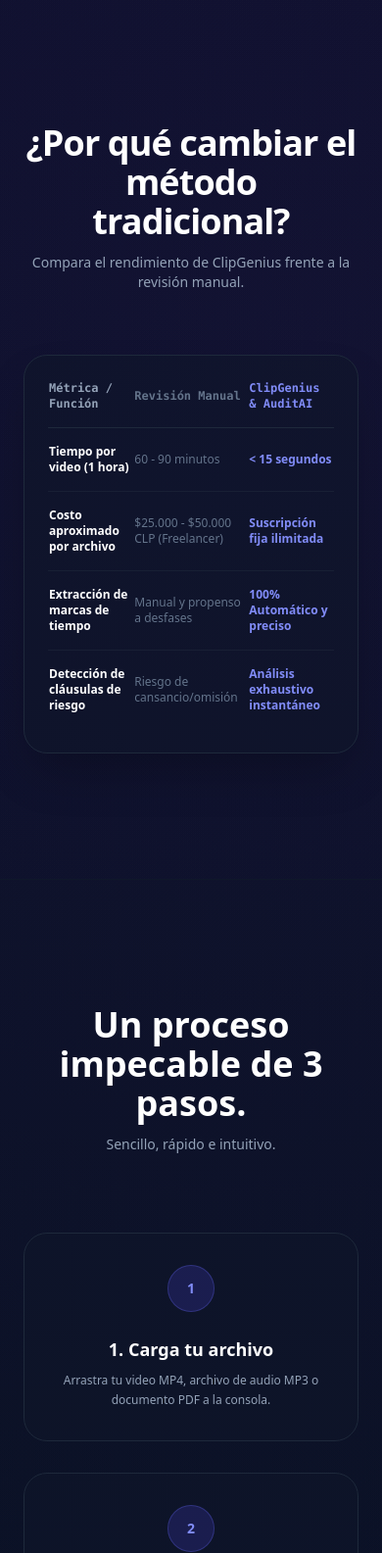
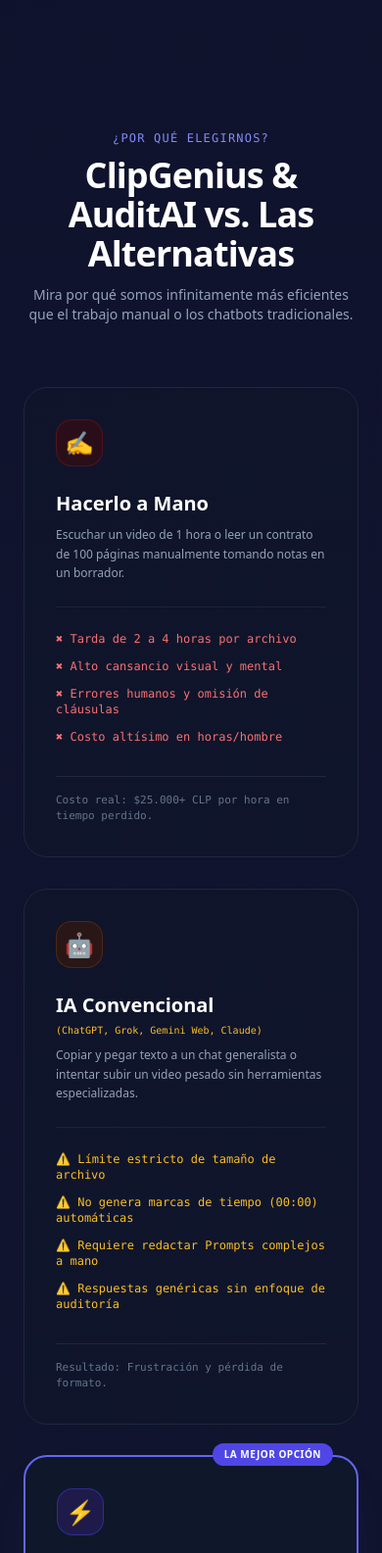
Before and after one commit to punopipu/clipgenius-saas, a plain HTML site: page index.html in a window 390 px wide. Shown: the part 4970-6555 px from the top of the page at 98% size. Drawn offline with nearby package versions, Linux system fonts and the light colour scheme.

Commit message:
Update index.html

```diff
--- a/index.html
+++ b/index.html
@@ -48,7 +48,7 @@
       <nav class="hidden lg:flex items-center gap-8 text-sm text-slate-400 font-medium">
         <a href="#soluciones" class="hover:text-white transition">Soluciones</a>
         <a href="#caracteristicas" class="hover:text-white transition">Módulos</a>
-        <a href="#comparativa" class="hover:text-white transition">Ventajas</a>
+        <a href="#por-que-elegirnos" class="hover:text-white transition">Comparativa</a>
         <a href="#como-funciona" class="hover:text-white transition">Cómo funciona</a>
         <a href="#testimonios" class="hover:text-white transition">Casos</a>
         <a href="#planes" class="hover:text-white transition">Precios</a>
@@ -224,12 +224,90 @@
       </div>
     </section>
 
-    <!-- 5. TABLA COMPARATIVA -->
-    <section id="comparativa" class="w-full py-32 px-6">
+    <!-- 5. SECCIÓN COMPARATIVA DE 3 VÍAS -->
+    <section id="por-que-elegirnos" class="w-full py-32 px-6 border-t border-slate-900 bg-slate-900/40">
+      <div class="max-w-6xl mx-auto space-y-16">
+
+        <div class="reveal-on-scroll text-center max-w-3xl mx-auto">
+          <span class="text-xs font-mono text-indigo-400 uppercase tracking-widest">¿Por qué elegirnos?</span>
+          <h2 class="text-4xl font-extrabold text-white tracking-tight mt-2">ClipGenius & AuditAI vs. Las Alternativas</h2>
+          <p class="text-slate-400 text-sm mt-3 font-light">Mira por qué somos infinitamente más eficientes que el trabajo manual o los chatbots tradicionales.</p>
+        </div>
+
+        <div class="grid md:grid-cols-3 gap-8">
+
+          <!-- Opción 1: Trabajo Manual -->
+          <div class="reveal-on-scroll bg-slate-900/60 border border-slate-800 p-8 rounded-3xl flex flex-col justify-between">
+            <div>
+              <div class="w-12 h-12 rounded-2xl bg-red-950/50 border border-red-800/40 text-red-400 flex items-center justify-center text-2xl mb-6">✍️</div>
+              <h3 class="text-xl font-bold text-white mb-2">Hacerlo a Mano</h3>
+              <p class="text-slate-400 text-xs leading-relaxed mb-6">
+                Escuchar un video de 1 hora o leer un contrato de 100 páginas manualmente tomando notas en un borrador.
+              </p>
+              <ul class="text-xs text-slate-400 space-y-3 font-mono border-t border-slate-800/80 pt-6">
+                <li class="flex items-center gap-2 text-red-400">✖ Tarda de 2 a 4 horas por archivo</li>
+                <li class="flex items-center gap-2 text-red-400">✖ Alto cansancio visual y mental</li>
+                <li class="flex items-center gap-2 text-red-400">✖ Errores humanos y omisión de cláusulas</li>
+                <li class="flex items-center gap-2 text-red-400">✖ Costo altísimo en horas/hombre</li>
+              </ul>
+            </div>
+            <p class="text-[11px] font-mono text-slate-500 mt-8 pt-4 border-t border-slate-800">
+              Costo real: $25.000+ CLP por hora en tiempo perdido.
+            </p>
+          </div>
+
+          <!-- Opción 2: IA Convencional -->
+          <div class="reveal-on-scroll bg-slate-900/60 border border-slate-800 p-8 rounded-3xl flex flex-col justify-between">
+            <div>
+              <div class="w-12 h-12 rounded-2xl bg-amber-950/50 border border-amber-800/40 text-amber-400 flex items-center justify-center text-2xl mb-6">🤖</div>
+              <h3 class="text-xl font-bold text-white mb-2">IA Convencional</h3>
+              <span class="text-[10px] text-amber-400 font-mono block -mt-1 mb-2">(ChatGPT, Grok, Gemini Web, Claude)</span>
+              <p class="text-slate-400 text-xs leading-relaxed mb-6">
+                Copiar y pegar texto a un chat generalista o intentar subir un video pesado sin herramientas especializadas.
+              </p>
+              <ul class="text-xs text-slate-400 space-y-3 font-mono border-t border-slate-800/80 pt-6">
+                <li class="flex items-center gap-2 text-amber-400">⚠️ Límite estricto de tamaño de archivo</li>
+                <li class="flex items-center gap-2 text-amber-400">⚠️ No genera marcas de tiempo (00:00) automáticas</li>
+                <li class="flex items-center gap-2 text-amber-400">⚠️ Requiere redactar Prompts complejos a mano</li>
+                <li class="flex items-center gap-2 text-amber-400">⚠️ Respuestas genéricas sin enfoque de auditoría</li>
+              </ul>
+            </div>
+            <p class="text-[11px] font-mono text-slate-500 mt-8 pt-4 border-t border-slate-800">
+              Resultado: Frustración y pérdida de formato.
+            </p>
+          </div>
+
+          <!-- Opción 3: ClipGenius & AuditAI -->
+          <div class="reveal-on-scroll bg-slate-900 border-2 border-indigo-500 p-8 rounded-3xl flex flex-col justify-between relative shadow-2xl shadow-indigo-500/10">
+            <span class="absolute -top-3.5 right-6 bg-indigo-600 text-white text-[10px] font-bold px-3 py-1 rounded-full uppercase tracking-wider">La Mejor Opción</span>
+            <div>
+              <div class="w-12 h-12 rounded-2xl bg-indigo-950 border border-indigo-800/80 text-indigo-400 flex items-center justify-center text-2xl mb-6">⚡</div>
+              <h3 class="text-xl font-bold text-white mb-2">ClipGenius & AuditAI</h3>
+              <p class="text-slate-400 text-xs leading-relaxed mb-6">
+                Flujo de trabajo 100% automatizado, diseñado desde cero para procesamiento multimedia y análisis legal directo.
+              </p>
+              <ul class="text-xs text-slate-200 space-y-3 font-mono border-t border-slate-800/80 pt-6">
+                <li class="flex items-center gap-2 text-emerald-400">✔ Análisis en &lt; 15 segundos sin configurar nada</li>
+                <li class="flex items-center gap-2 text-emerald-400">✔ Timestamps exactos listos para copiar</li>
+                <li class="flex items-center gap-2 text-emerald-400">✔ Detección automática de cláusulas de riesgo</li>
+                <li class="flex items-center gap-2 text-emerald-400">✔ Procesa archivos pesados en la nube</li>
+              </ul>
+            </div>
+            <p class="text-[11px] font-mono text-indigo-300 font-bold mt-8 pt-4 border-t border-slate-800">
+              Resultado: +90% de ahorro de tiempo real.
+            </p>
+          </div>
+
+        </div>
+      </div>
+    </section>
+
+    <!-- 6. TABLA COMPARATIVA TÉCNICA -->
+    <section class="w-full py-32 px-6">
       <div class="max-w-5xl mx-auto space-y-16">
         <div class="reveal-on-scroll text-center max-w-3xl mx-auto">
-          <h2 class="text-4xl font-extrabold text-white tracking-tight">¿Por qué cambiar el método tradicional?</h2>
-          <p class="text-slate-400 text-sm mt-3 font-light">Compara el rendimiento de ClipGenius frente a la revisión manual.</p>
+          <h2 class="text-4xl font-extrabold text-white tracking-tight">Rendimiento en Cifras</h2>
+          <p class="text-slate-400 text-sm mt-3 font-light">Compara el rendimiento técnico directo frente a la revisión manual.</p>
         </div>
 
         <div class="reveal-on-scroll bg-slate-900/60 border border-slate-800 rounded-3xl p-6 md:p-8 overflow-x-auto shadow-2xl">
@@ -268,7 +346,7 @@
       </div>
     </section>
 
-    <!-- 6. PASO A PASO SIMPLE -->
+    <!-- 7. PASO A PASO SIMPLE -->
     <section id="como-funciona" class="w-full py-32 px-6 bg-slate-900/20 border-t border-slate-900">
       <div class="max-w-5xl mx-auto space-y-20">
         <div class="reveal-on-scroll text-center">
@@ -298,7 +376,7 @@
       </div>
     </section>
 
-    <!-- 7. CASOS DE ÉXITO / TESTIMONIOS -->
+    <!-- 8. CASOS DE ÉXITO / TESTIMONIOS -->
     <section id="testimonios" class="w-full py-32 px-6">
       <div class="max-w-6xl mx-auto space-y-16">
         <div class="reveal-on-scroll text-center max-w-3xl mx-auto">
@@ -340,7 +418,7 @@
       </div>
     </section>
 
-    <!-- 8. PLANES Y PRECIOS -->
+    <!-- 9. PLANES Y PRECIOS -->
     <section id="planes" class="w-full py-32 px-6 bg-slate-900/30 border-t border-slate-900">
       <div class="max-w-6xl mx-auto space-y-16">
         <div class="reveal-on-scroll text-center">
@@ -406,7 +484,7 @@
       </div>
     </section>
 
-    <!-- 9. PREGUNTAS FRECUENTES (FAQ) -->
+    <!-- 10. PREGUNTAS FRECUENTES (FAQ) -->
     <section id="faq" class="w-full max-w-4xl px-6 py-32">
       <h2 class="text-3xl font-bold text-white text-center mb-12">Preguntas Frecuentes</h2>
       <div class="space-y-6">
@@ -425,7 +503,7 @@
       </div>
     </section>
 
-    <!-- 10. CONSOLA DEL ANALIZADOR (Oculta hasta suscribirse) -->
+    <!-- 11. CONSOLA DEL ANALIZADOR (Oculta hasta suscribirse) -->
     <div id="analyzer-card" class="w-full max-w-2xl px-6 py-20 hidden">
       <div class="bg-slate-900 border border-slate-800 rounded-3xl p-8 shadow-2xl space-y-6">
         <div class="text-center">
```
